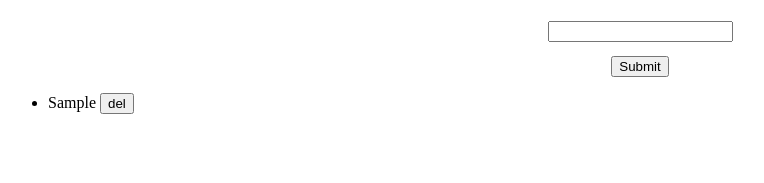
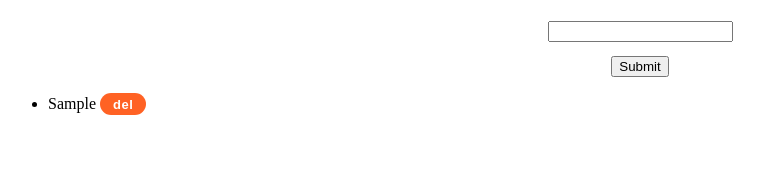
Before and after one commit to moony-inc/bruh, a Vue app: page / in a window 1280 px wide. Both pictures are taken after typing "Sample" into the empty fields and a click on the button "Submit". Shown: the top 183 px of the page, without its empty margins (0-764 px from the left). Built offline with nearby package versions, Linux system fonts and the light colour scheme.

Commit message:
Changed del button in TaskEditor component

```diff
--- a/src/components/TaskEditor.vue
+++ b/src/components/TaskEditor.vue
@@ -7,7 +7,7 @@
     <ul>
       <li v-for="task in taskList" :key="task.id">
         {{ task.title }}
-        <button @click.prevent="deleteTask(task.id)"> del </button>
+        <button class="taskList_delete" @click.prevent="deleteTask(task.id)"> del </button>
       </li>
     </ul>
   </div>
@@ -65,4 +65,15 @@ export default {
       margin: 1em  0;
     }
   }
+  .taskList_delete {
+    border: none;
+    border-radius: 12px;
+    background-color: #ff6224;
+    color: #fff;
+    font-size: 13px;
+    font-weight: 600;
+    padding: 0.3em 1em;
+    cursor: pointer;
+    letter-spacing: 0.5px;
+  }
 </style>
```
